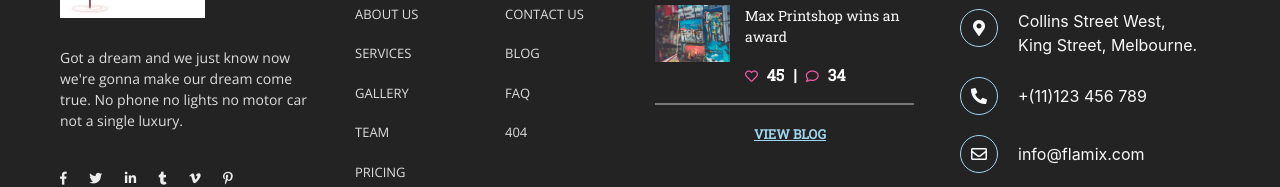
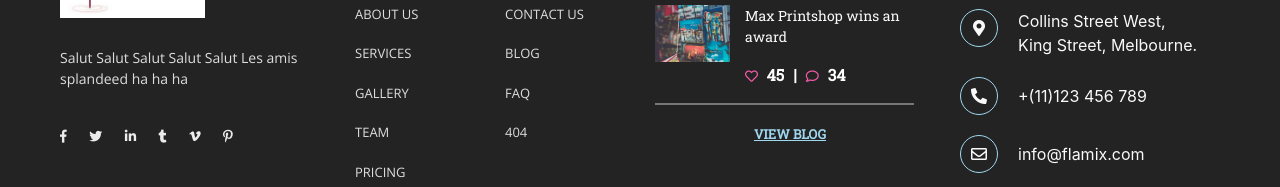
Before and after one commit to bosstkd/gitCmdTests, a plain HTML site: page index.html in a window 1280 px wide. Shown: the part 7368-7555 px from the top of the page. Drawn offline with nearby package versions, Linux system fonts and the light colour scheme.

Commit message:
creation de la branche pourrebase et modification du footer de index.html

```diff
--- a/index.html
+++ b/index.html
@@ -808,7 +808,7 @@
         <div class=" col-sm-6 col-lg-3 foot-col-padd">
           <div class="foot-logo"><img src="image/foot-logo.jpg" alt="" class="img-fluid"></div>
             <div class="dream-text">
-                <p>Got a dream and we just know now we're gonna make our dream come true. No phone no lights no motor car not a single luxury.  </p>
+                <p>Salut Salut Salut Salut Salut Les amis splandeed ha ha ha  </p>
             </div>
             <div>
               <i class="fab fa-facebook-f foot-icon "></i>
```
